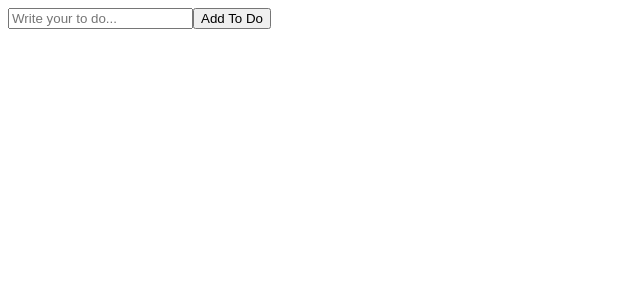
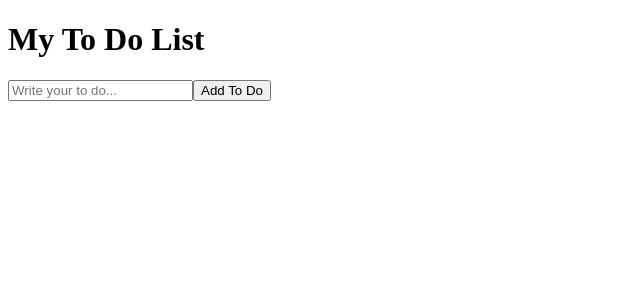
Before and after one commit to bellsilver7/react-movie-web, a React (Create React App) app: page / in a window 1280 px wide. Shown: the top 300 px of the page, without its empty margins (0-640 px from the left). Built offline with nearby package versions, Linux system fonts and the light colour scheme.

Commit message:
To Do List / To Do 목록 상태값 추가

```diff
--- a/src/App.js
+++ b/src/App.js
@@ -2,17 +2,21 @@ import { useState } from "react";
 
 function App() {
   const [todo, setTodo] = useState("");
+  const [todos, setTodos] = useState([]);
   const onChange = (event) => setTodo(event.target.value);
   const onSubmit = (event) => {
     event.preventDefault();
     if (todo === "") {
       return;
     }
+    setTodos((currentArray) => [todo, ...currentArray]);
     setTodo("");
+    console.log(todos);
   };
 
   return (
     <div>
+      <h1>My To Do List</h1>
       <form onSubmit={onSubmit}>
         <input
           onChange={onChange}
```
